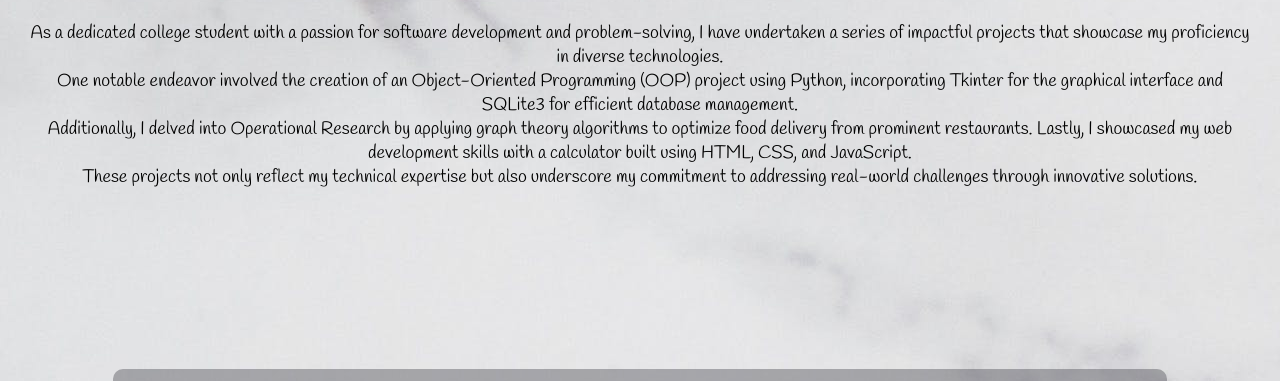
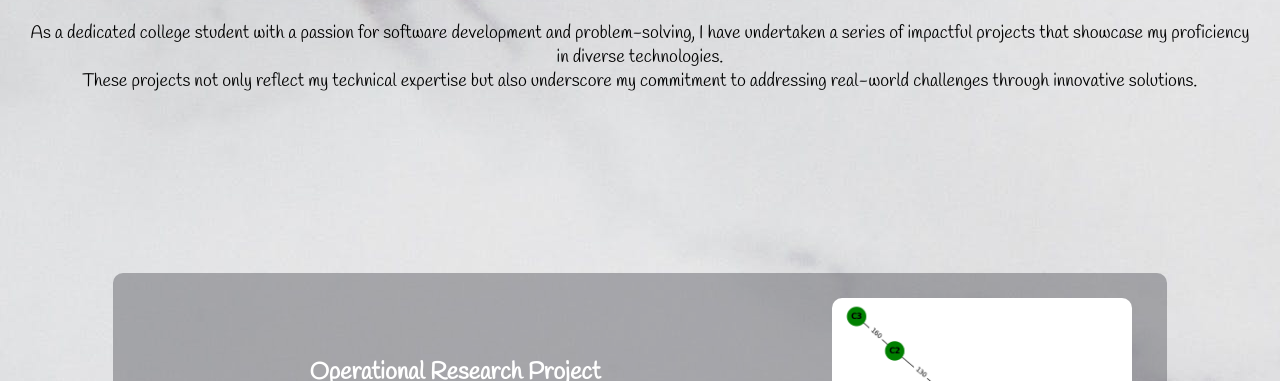
Before and after one commit to mrchakirachraf/My-2nd-Portfolio, a plain HTML site: page Projects/projectsHTML.html in a window 1280 px wide. Shown: the part 350-731 px from the top of the page. Drawn offline with Linux system fonts and the light colour scheme.

Commit message:
Update projectsHTML.html

```diff
--- a/Projects/projectsHTML.html
+++ b/Projects/projectsHTML.html
@@ -39,8 +39,6 @@
     <div id="description">
        <h1>Projects</h1>
         As a dedicated college student with a passion for software development and problem-solving, I have undertaken a series of impactful projects that showcase my proficiency in diverse technologies.<br>
-        One notable endeavor involved the creation of an Object-Oriented Programming (OOP) project using Python, incorporating Tkinter for the graphical interface and SQLite3 for efficient database management.<br>
-        Additionally, I delved into Operational Research by applying graph theory algorithms to optimize food delivery from prominent restaurants. Lastly, I showcased my web development skills with a calculator built using HTML, CSS, and JavaScript.<br>
         These projects not only reflect my technical expertise but also underscore my commitment to addressing real-world challenges through innovative solutions.
     </div>
     <div id="container">
```
